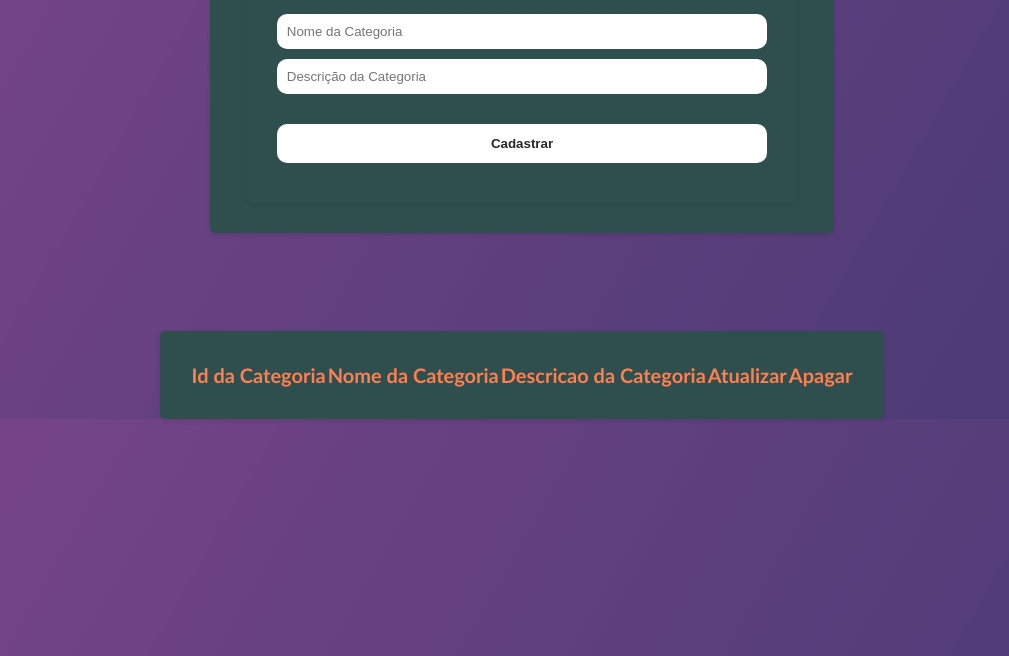
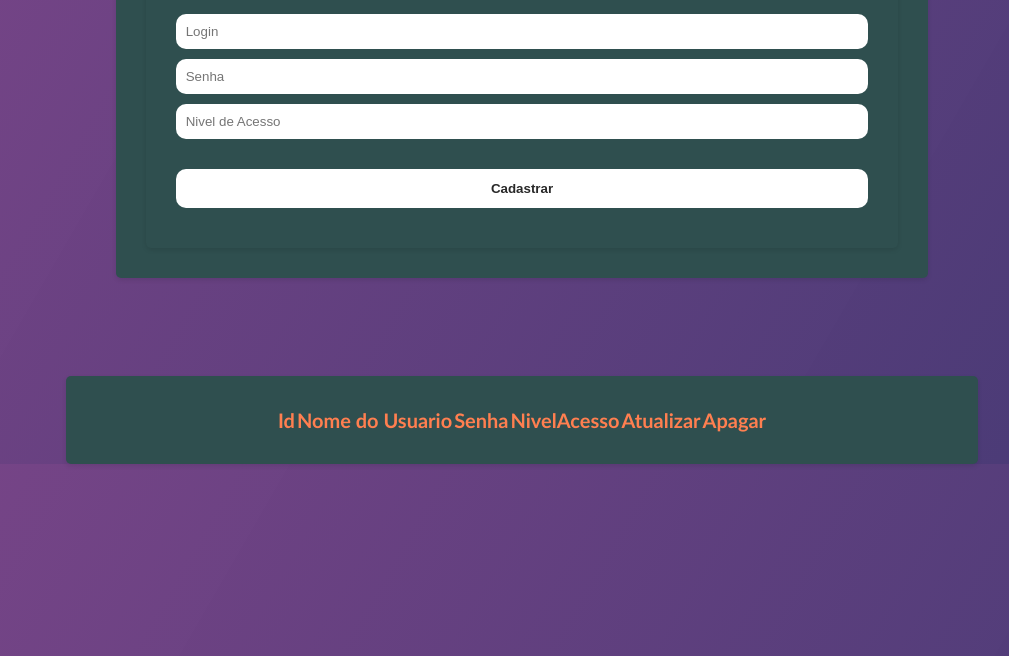
Before and after one commit to iannoliver/PaperBook, a plain HTML site: page front-paperbook/Usuario/usuario.html in a window 1280 px wide. Shown: the part 144-800 px from the top of the page, without its empty margins (118-1127 px from the left). Drawn offline with Linux system fonts and the light colour scheme; no server answers.

Commit message:
Update usuario.html

```diff
--- a/front-paperbook/Usuario/usuario.html
+++ b/front-paperbook/Usuario/usuario.html
@@ -7,14 +7,15 @@
     <title>Categoria</title>
     <link rel="stylesheet" href="./styles/style.css">
 </head>
-<body onload="exibirCategorias()">
+<body onload="exibirUsuario()">
     <div class="conteiner">
         <header>
             <h1><span>Usuarios Cadastrados</span></h1>
             <section id="cad">
                 <form onsubmit="return false" id="form">
-                    <input class="form-input" type="text" id="nome" placeholder="Nome da Categoria">
-                    <input class="form-input" type="text" id="descricao" placeholder="Descrição da Categoria">
+                    <input class="form-input" type="text" id="nome" placeholder="Login">
+                    <input class="form-input" type="text" id="descricao" placeholder="Senha">
+                    <input class="form-input" type="text" id="descricao" placeholder="Nivel de Acesso">
                     <input class="submit-button" type="submit" value="Cadastrar" id="btncadastrar">
                 </form>
             </section>
@@ -27,9 +28,10 @@
             <table>
                 <thead>
                     <tr>
-                        <th>Id da Categoria  </th>
-                        <th>Nome da Categoria  </th>
-                        <th>Descricao da Categoria  </th>
+                        <th>Id  </th>
+                        <th>Nome do Usuario  </th>
+                        <th>Senha  </th>
+                        <th>NivelAcesso </th>
                         <th>Atualizar  </th>
                         <th>Apagar  <S/th>
                     </tr>
```
